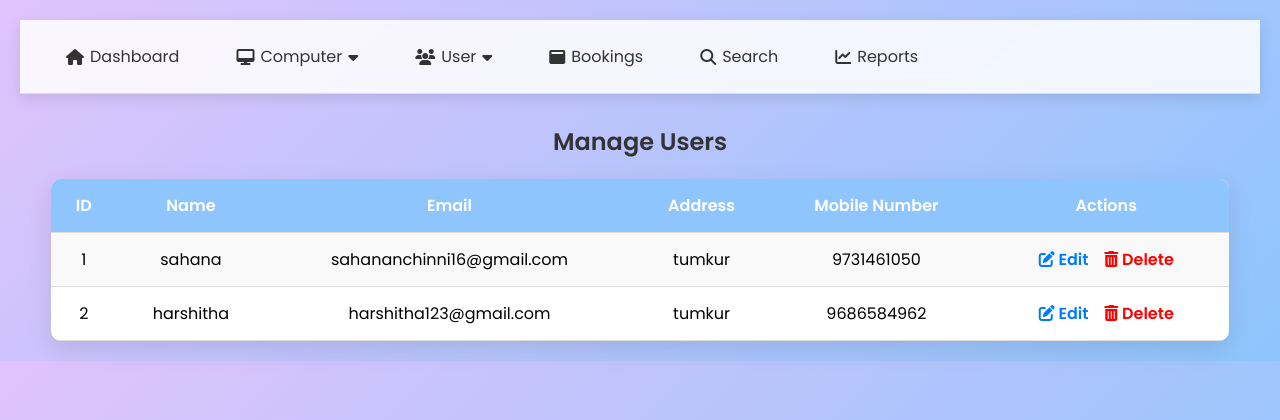
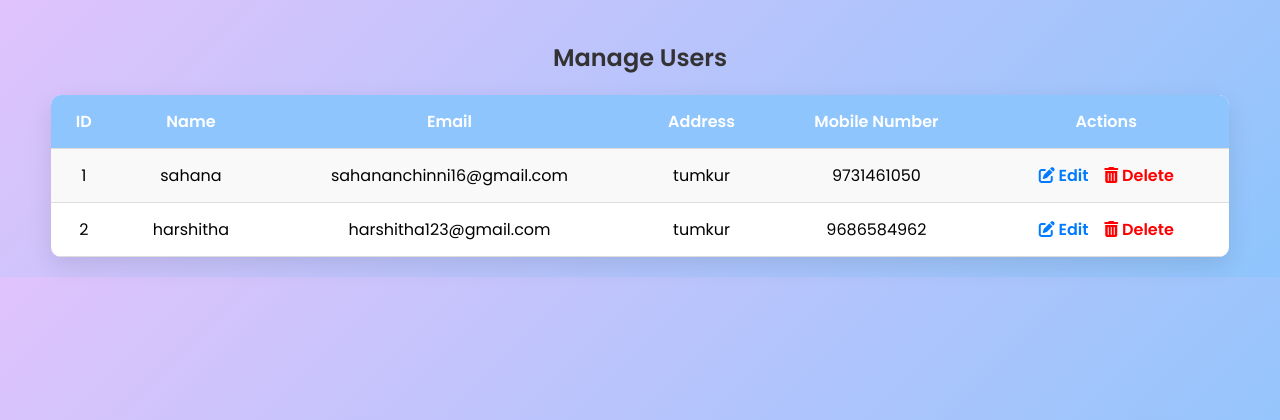
Before and after one commit to Manuv2u/internet_cafe---P3, a PHP site: page /manage_user.php in a window 1280 px wide. Shown: the top 420 px of the page. Run offline with PHP 8.4, Linux system fonts and the light colour scheme; data comes from the database, SQL or seed files in the repository; some libraries are stand-ins or nearby versions.

Commit message:
code changed

```diff
--- a/manage_user.php
+++ b/manage_user.php
@@ -6,6 +6,7 @@ if (isset($_GET['delete'])) {
 
     if (is_numeric($id)) {
         try {
+            // Attempt to delete the user
             $stmt = $conn->prepare("DELETE FROM user WHERE id = ?");
             $stmt->bind_param("i", $id);
             $stmt->execute();
@@ -14,6 +15,7 @@ if (isset($_GET['delete'])) {
             header("Location: manage_user.php");
             exit();
         } catch (mysqli_sql_exception $e) {
+            // Catch foreign key constraint failure
             echo "<script>
                 alert('Cannot delete user: related records exist in other tables.');
                 window.location.href = 'manage_user.php';
@@ -38,88 +40,35 @@ $result = $conn->query($sql);
 <link rel="stylesheet" href="https://cdnjs.cloudflare.com/ajax/libs/font-awesome/6.4.0/css/all.min.css">
 <script src="https://cdn.jsdelivr.net/npm/sweetalert2@11"></script>
 <style>
-        * {
-            box-sizing: border-box;
-        }
+    * { box-sizing: border-box; }
     body {
         font-family: 'Poppins', sans-serif;
         background: linear-gradient(135deg, #e0c3fc, #8ec5fc 100%);
         margin: 0;
         padding: 20px;
     }
-
-        /* Navbar */
-        .navbar {
-            background-color: rgba(255, 255, 255, 0.85);
-            padding: 14px 30px;
-            display: flex;
-            align-items: center;
-            gap: 25px;
-            flex-wrap: wrap;
-            box-shadow: 0 4px 12px rgba(0, 0, 0, 0.1);
-            position: sticky;
-            top: 0;
-            z-index: 1000;
-            backdrop-filter: blur(8px);
-            border-bottom: 1px solid #ddd;
-        }
-
-        .navbar a {
-            color: #333;
-            text-decoration: none;
-            font-weight: 500;
-            padding: 10px 16px;
-            border-radius: 8px;
-            transition: all 0.3s ease;
-            display: flex;
-            align-items: center;
-            gap: 6px;
-        }
-
-        .navbar a:hover {
-            background-color: rgba(0, 123, 255, 0.1);
-            color: #007bff;
-        }
-
-        .dropdown {
-            position: relative;
-        }
-
-        .dropdown-content {
-            display: none;
-            position: absolute;
-            top: 100%;
-            left: 0;
-            background-color: #ffffff;
-            border-radius: 10px;
-            box-shadow: 0 8px 16px rgba(0, 0, 0, 0.15);
-            min-width: 180px;
-            overflow: hidden;
-            z-index: 999;
-        }
-
-        .dropdown-content a {
-            padding: 12px 16px;
-            color: #333;
-            display: block;
-            transition: background 0.3s;
-        }
-
-        .dropdown-content a:hover {
-            background-color: #f0f0f0;
-            color: #007bff;
-        }
-
-        .dropdown:hover .dropdown-content {
-            display: block;
-        }
-
     h2 {
         text-align: center;
         color: #333;
-            margin: 30px 0 20px;
+        margin-bottom: 20px;
     }
-
+    .add-link, .view-old-link {
+        display: inline-block;
+        text-align: center;
+        background: linear-gradient(to right, #43e97b, #38f9d7);
+        color: white;
+        padding: 10px 20px;
+        margin: 10px auto 30px;
+        border-radius: 8px;
+        text-decoration: none;
+        font-weight: bold;
+        box-shadow: 0 4px 12px rgba(0, 0, 0, 0.15);
+        transition: background 0.3s ease, transform 0.2s;
+    }
+    .add-link:hover, .view-old-link:hover {
+        transform: scale(1.03);
+        opacity: 0.9;
+    }
     table {
         width: 95%;
         margin: auto;
@@ -129,38 +78,31 @@ $result = $conn->query($sql);
         overflow: hidden;
         box-shadow: 0 8px 25px rgba(0, 0, 0, 0.1);
     }
-
     th, td {
         padding: 14px 16px;
         text-align: center;
         border-bottom: 1px solid #ddd;
     }
-
     th {
-            background-color: #8ec5fc;
+        background-color:#8ec5fc ;
         color: white;
         font-weight: 600;
     }
-
     tr:nth-child(even) {
         background-color: #f9f9f9;
     }
-
     tr:hover {
         background-color: #e6f7ff;
     }
-
     a.action-link {
         color: #007bff;
         text-decoration: none;
         font-weight: 600;
         margin: 0 6px;
     }
-
     a.action-link:hover {
         text-decoration: underline;
     }
-
     .delete-btn {
         color: red !important;
         cursor: pointer;
@@ -168,31 +110,6 @@ $result = $conn->query($sql);
 </style>
 </head>
 <body>
-
-<!-- Navbar -->
-<div class="navbar">
-    <a href="dashboard.php"><i class="fas fa-home"></i> Dashboard</a>
-
-    <div class="dropdown">
-        <a href="#"><i class="fas fa-desktop"></i> Computer <i class="fas fa-caret-down"></i></a>
-        <div class="dropdown-content">
-            <a href="add_computer.php">Add Computer</a>
-            <a href="manage_computers.php">Manage Computers</a>
-        </div>
-    </div>
-
-    <div class="dropdown">
-        <a href="#"><i class="fas fa-users"></i> User <i class="fas fa-caret-down"></i></a>
-        <div class="dropdown-content">
-            <a href="add_user.php">Add User</a>
-            <a href="manage_user.php">Manage Users</a>
-        </div>
-    </div>
-
-    <a href="booking.php"><i class="fa-solid fa-window-maximize"></i> Bookings</a>
-    <a href="search_user.php"><i class="fas fa-search"></i> Search</a>
-    <a href="generate_report.php"><i class="fas fa-chart-line"></i> Reports</a>
-</div>
 
 <h2>Manage Users</h2>
 
@@ -241,7 +158,7 @@ document.querySelectorAll('.delete-btn').forEach(button => {
             cancelButtonText: 'Cancel'
         }).then((result) => {
             if (result.isConfirmed) {
-                window.location.href = `manage_user.php?delete=${id}`;
+                window.location.href = 'manage_user.php?delete=${id}';
             }
         });
     });
```
Lines whose indentation alone changed are shown as unchanged.
